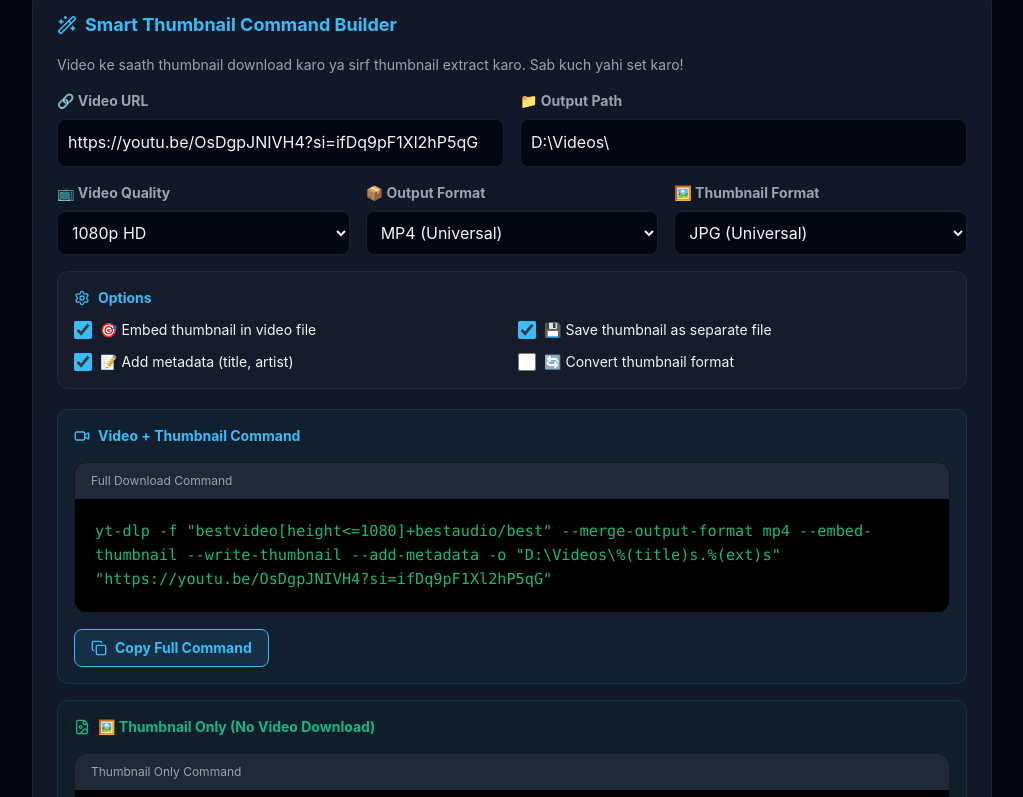
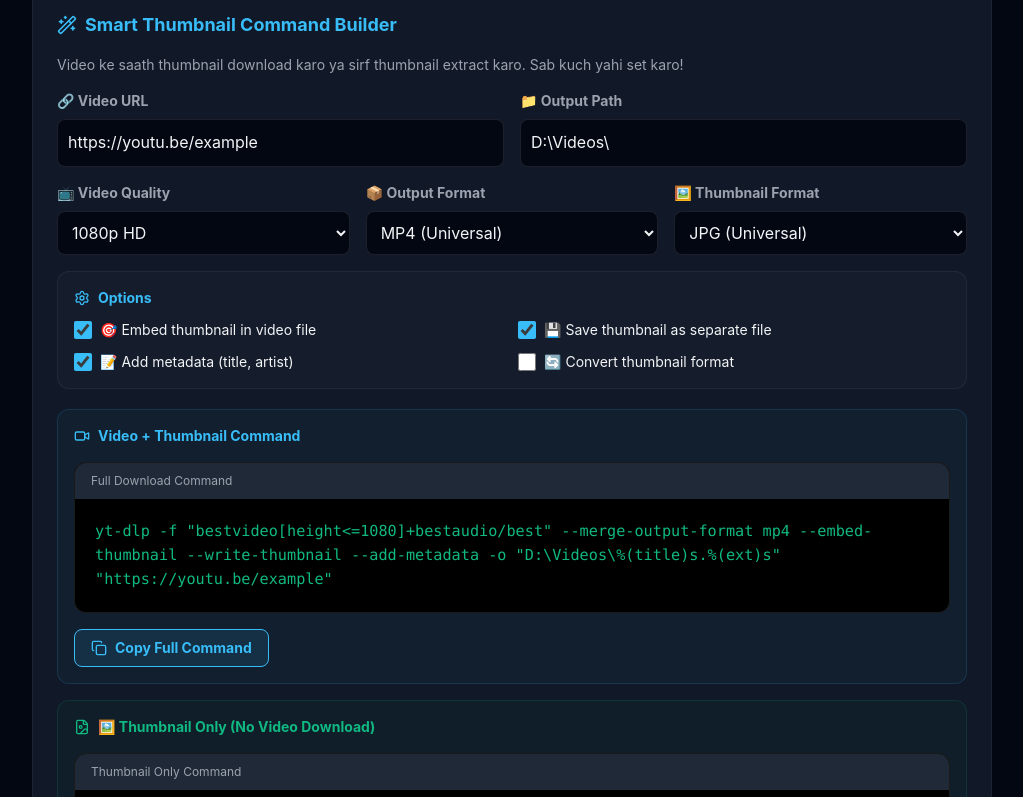
Before and after one commit to SudhirDevOps1/Sudhir-s-Tool-Set-Pro, a React (Vite) app: page / in a window 1280 px wide. Shown: the part 1423-2220 px from the top of the page, without its empty margins (128-1151 px from the left). Built offline with nearby package versions, Linux system fonts and the light colour scheme.

Commit message:
Update ThumbnailDownloader.tsx

```diff
--- a/src/components/sections/ThumbnailDownloader.tsx
+++ b/src/components/sections/ThumbnailDownloader.tsx
@@ -41,7 +41,7 @@ const guideSteps: GuideStep[] = [
     step: 3,
     title: 'Video URL Copy Karo',
     description: 'YouTube se video ka URL copy karo. Short URL (youtu.be) ya full URL (youtube.com/watch?v=) dono chalega.',
-    command: 'https://youtu.be/OsDgpJNIVH4?si=ifDq9pF1Xl2hP5qG',
+    command: 'https://youtu.be/example',
     icon: <Copy className="w-5 h-5" />,
     tip: 'Playlist URL bhi de sakte ho — saari videos ek saath download hongi!',
   },
@@ -49,7 +49,7 @@ const guideSteps: GuideStep[] = [
     step: 4,
     title: 'Thumbnail ke Saath Video Download',
     description: 'Ye command video ko best quality mein download karega, thumbnail embed karega aur alag file mein bhi save karega.',
-    command: 'yt-dlp -f "bestvideo[height<=1080]+bestaudio/best" ^\n  --merge-output-format mp4 ^\n  --embed-thumbnail ^\n  --write-thumbnail ^\n  --add-metadata ^\n  -o "D:\\Videos\\%(title)s.%(ext)s" ^\n  "https://youtu.be/OsDgpJNIVH4?si=ifDq9pF1Xl2hP5qG"',
+    command: 'yt-dlp -f "bestvideo[height<=1080]+bestaudio/best" ^\n  --merge-output-format mp4 ^\n  --embed-thumbnail ^\n  --write-thumbnail ^\n  --add-metadata ^\n  -o "D:\\Videos\\%(title)s.%(ext)s" ^\n  "https://youtu.be/example"',
     icon: <Video className="w-5 h-5" />,
     tip: '--embed-thumbnail video file ke andar thumbnail daal deta hai, --write-thumbnail alag JPG/WebP file save karta hai.',
   },
@@ -72,7 +72,7 @@ const guideSteps: GuideStep[] = [
 ];
 
 export function ThumbnailDownloader({ visible, onCopy, showToast }: Props) {
-  const [url, setUrl] = useState('https://youtu.be/OsDgpJNIVH4?si=ifDq9pF1Xl2hP5qG');
+  const [url, setUrl] = useState('https://youtu.be/example');
   const [outputPath, setOutputPath] = useState('D:\\Videos\\');
   const [quality, setQuality] = useState('1080');
   const [embedThumbnail, setEmbedThumbnail] = useState(true);
@@ -543,7 +543,7 @@ export function ThumbnailDownloader({ visible, onCopy, showToast }: Props) {
             variant="ghost"
             className="w-full justify-center"
             onClick={() => {
-              setUrl('https://youtu.be/OsDgpJNIVH4?si=ifDq9pF1Xl2hP5qG');
+              setUrl('https://youtu.be/example');
               setQuality('1080');
               setFormat('mp4');
               setEmbedThumbnail(true);
@@ -567,7 +567,7 @@ export function ThumbnailDownloader({ visible, onCopy, showToast }: Props) {
             variant="ghost"
             className="w-full justify-center"
             onClick={() => {
-              setUrl('https://youtu.be/OsDgpJNIVH4?si=ifDq9pF1Xl2hP5qG');
+              setUrl('https://youtu.be/example');
               showToast('Example URL loaded!');
             }}
           >
```
